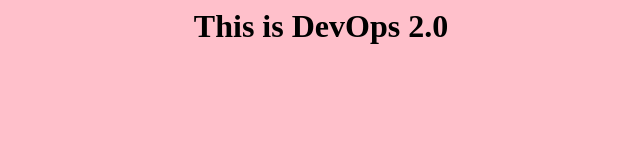
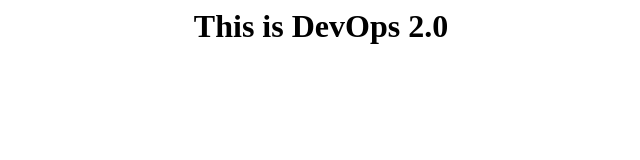
Before and after one commit to kmdcloudtech/bank, a plain HTML site: page index.html in a window 1280 px wide. Shown: the whole page, without its empty margins (319-959 px from the left). Drawn offline with Linux system fonts and the light colour scheme.

Commit message:
Update index.html

```diff
--- a/index.html
+++ b/index.html
@@ -1,5 +1,5 @@
 <html>
-<body bgcolor="pink">
+<body bgcolor="white">
 <body>
   <center>
 <h1>This is DevOps 2.0 </h1>
```
